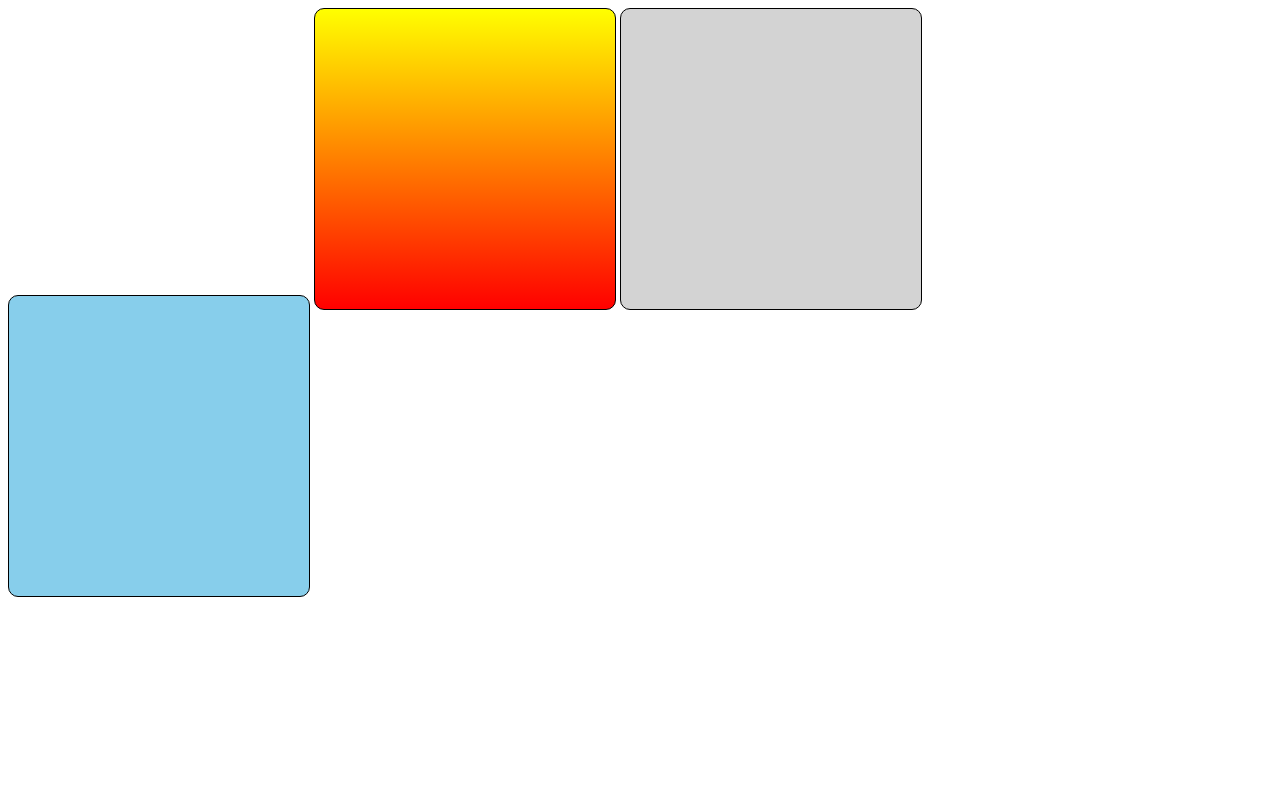
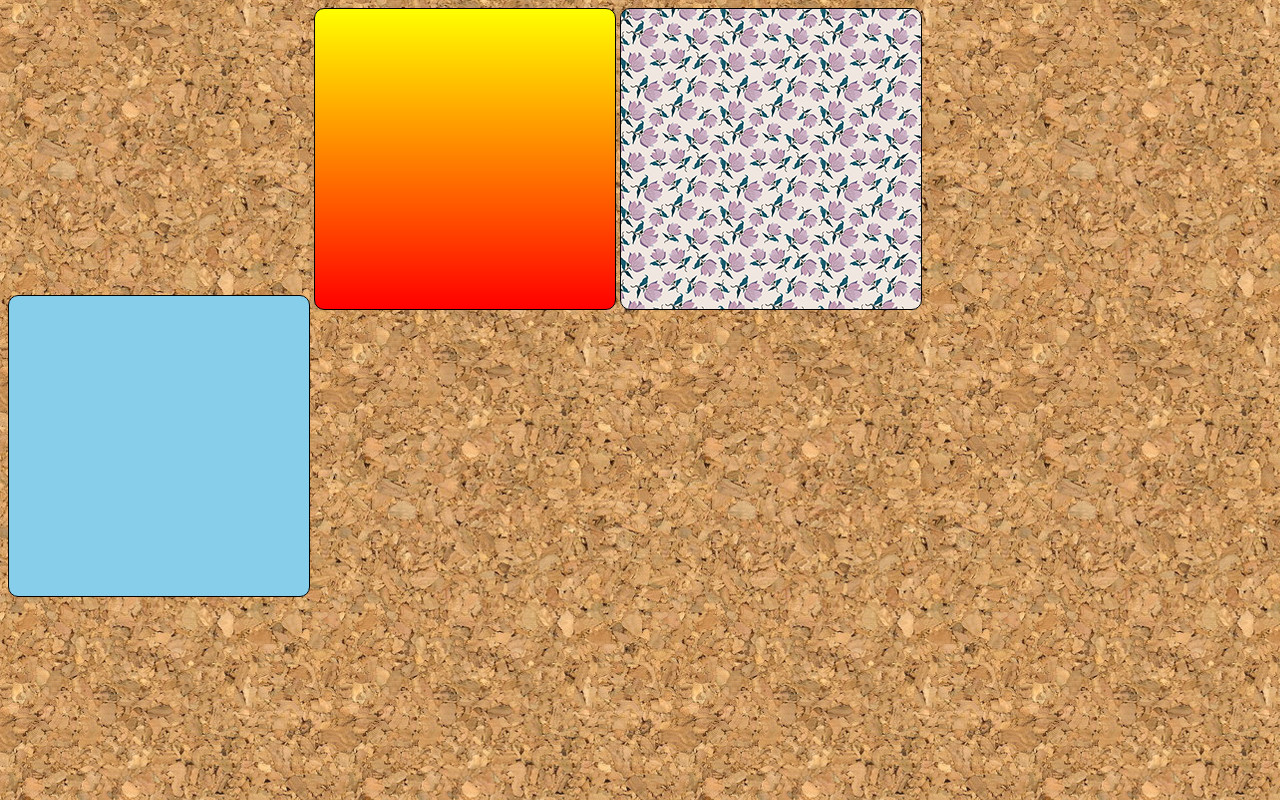
Before and after one commit to Dieni23/exercicios, a plain HTML site: page ex022/imgfundo.html in a window 1280 px wide. Drawn offline with Linux system fonts and the light colour scheme.

Commit message:
colocando imagens

```diff
--- a/ex022/imgfundo.html
+++ b/ex022/imgfundo.html
@@ -1,6 +1,9 @@
 <!DOCTYPE html>
 <html lang="pt-br">
     <style>
+        body{
+            background-image: url(imagens/wallpaper001.jpg);
+        }
         div.quadrado{
             display: inline-block;
             border: 1px solid black;
@@ -17,7 +20,7 @@
             background-image: linear-gradient(to bottom, yellow, red);
         }
         div#q3{
-            background-image: url('ex022\imagens/pattern003.png');
+            background-image: url('imagens/pattern003.png');
         }
     </style>
 <head>
@@ -28,7 +31,7 @@
 </head>
 <body>
     <div class="quadrado" id="q1">
-        <img src="ex022" alt="">
+        <img src="" alt="">
     </div>
     <div class="quadrado" id="q2"></div>
     <div class="quadrado" id="q3"></div>
```
